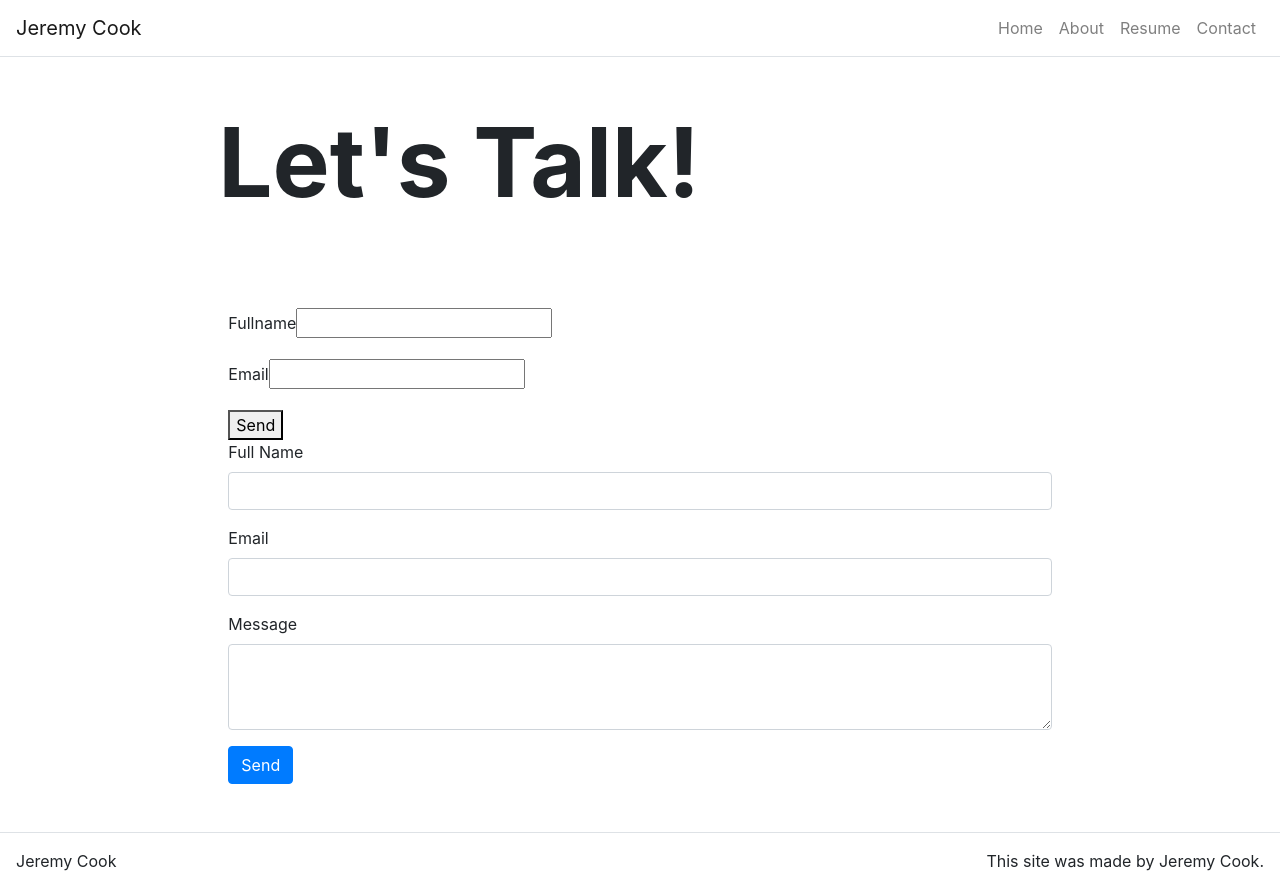
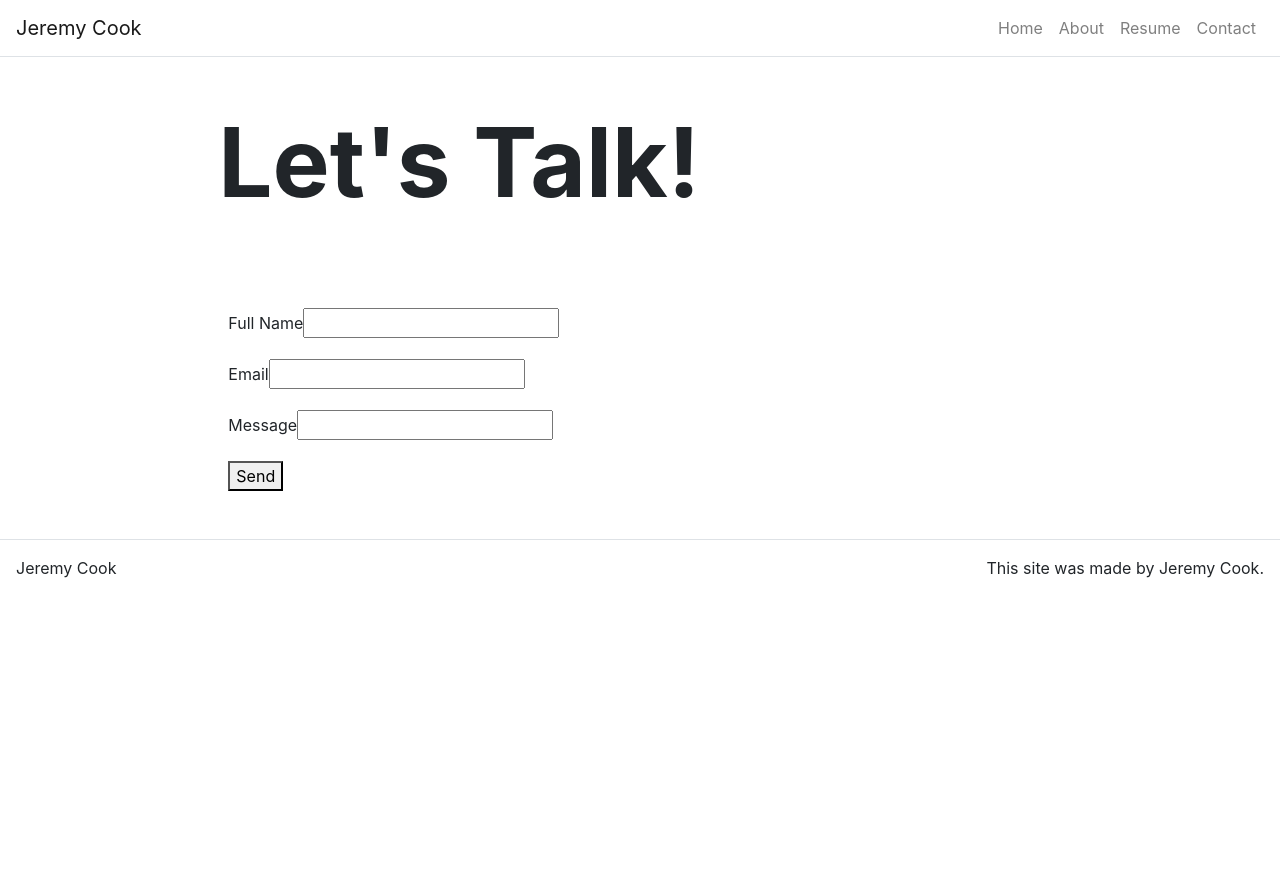
Before and after one commit to JC00K/portfolio, a React (Create React App) app: page /contact in a window 1280 px wide. After the commit the page ends 800 px from the top, so only its background shows below. Built offline with nearby package versions, Linux system fonts and the light colour scheme.

Commit message:
deploy with netlify

```diff
--- a/src/pages/Contact.js
+++ b/src/pages/Contact.js
@@ -41,55 +41,19 @@ class Contact extends React.Component {
             action='https://www.flexyform.com/f/ea45921afa5a1aa5d3a36f6fdfb6adb4c18095de'
           >
             <p>
-              <label>Fullname</label>
-              <input type='text' name='fullname' />
+              <label htmlFor='full-name'>Full Name</label>
+              <input type='text' name='name' />
             </p>
             <p>
-              <label>Email</label>
+              <label htmlFor='email'>Email</label>
               <input type='email' name='_reply_to' />
+            </p>
+            <p>
+              <label htmlFor='message'>Message</label>
+              <input type='text' name='message' />
             </p>
             <button type='submit'>Send</button>
           </form>
-
-          <Form onSubmit={this.handleSubmit}>
-            <Form.Group>
-              <Form.Label htmlFor='full-name'>Full Name</Form.Label>
-              <Form.Control
-                id='full-name'
-                name='name'
-                type='text'
-                value={this.state.name}
-                onChange={this.onNameChange}
-              />
-            </Form.Group>
-
-            <Form.Group>
-              <Form.Label htmlFor='email'>Email</Form.Label>
-              <Form.Control
-                id='email'
-                name='email'
-                type='email'
-                value={this.state.email}
-                onChange={this.onEmailChange}
-              />
-            </Form.Group>
-
-            <Form.Group>
-              <Form.Label htmlFor='message'>Message</Form.Label>
-              <Form.Control
-                id='message'
-                name='message'
-                as='textarea'
-                rows='3'
-                value={this.state.message}
-                onChange={this.onMsgChange}
-              />
-            </Form.Group>
-
-            <Button className='d-inline-block' variant='primary' type='submit'>
-              Send
-            </Button>
-          </Form>
         </Content>
       </div>
     );
@@ -97,3 +61,43 @@ class Contact extends React.Component {
 }
 
 export default Contact;
+
+// <Form onSubmit={this.handleSubmit}>
+//   <Form.Group>
+//     <Form.Label htmlFor='full-name'>Full Name</Form.Label>
+//     <Form.Control
+//       id='full-name'
+//       name='name'
+//       type='text'
+//       value={this.state.name}
+//       onChange={this.onNameChange}
+//     />
+//   </Form.Group>
+
+//   <Form.Group>
+//     <Form.Label htmlFor='email'>Email</Form.Label>
+//     <Form.Control
+//       id='email'
+//       name='_reply_to'
+//       type='email'
+//       value={this.state.email}
+//       onChange={this.onEmailChange}
+//     />
+//   </Form.Group>
+
+//   <Form.Group>
+//     <Form.Label htmlFor='message'>Message</Form.Label>
+//     <Form.Control
+//       id='message'
+//       name='message'
+//       as='textarea'
+//       rows='3'
+//       value={this.state.message}
+//       onChange={this.onMsgChange}
+//     />
+//   </Form.Group>
+
+//   <Button className='d-inline-block' variant='primary' type='submit'>
+//     Send
+//   </Button>
+// </Form>
```
